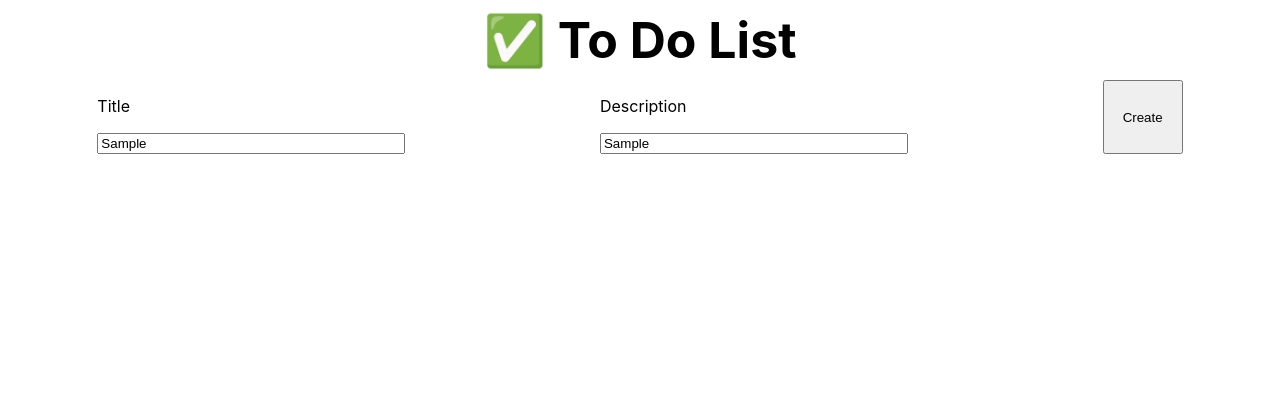
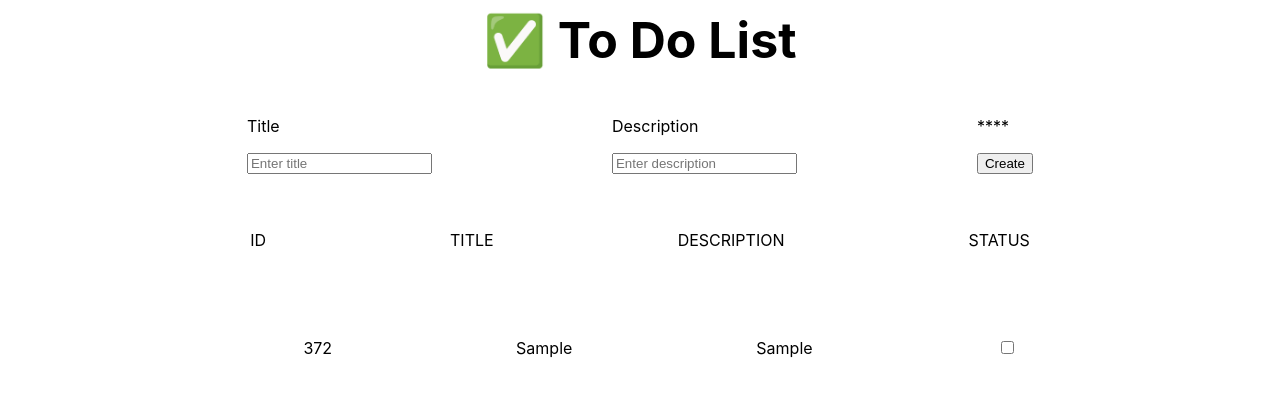
Before and after one commit to solomiiasabat/to-do-list, a React (Create React App) app: page / in a window 1280 px wide. Both pictures are taken after typing "Sample", "Sample" into the empty fields and a click on the button "Create". Shown: the top 396 px of the page. Built offline with nearby package versions, Linux system fonts and the light colour scheme.

Commit message:
after filling the iput form - tasks appear in the list below; created modal window for description section

```diff
--- a/public/index.html
+++ b/public/index.html
@@ -9,9 +9,6 @@
       name="description"
       content="Web site created using create-react-app"
     />
-    <link rel="apple-touch-icon" href="%PUBLIC_URL%/logo192.png" />
-
-    <link rel="manifest" href="%PUBLIC_URL%/manifest.json" />
 
     <title>To Do List</title>
   </head>
--- a/src/components/InputBar.css
+++ b/src/components/InputBar.css
@@ -1,10 +1,13 @@
 .grid-wrapper {
-  display: grid;
-  grid-template-columns: auto auto 80px;
-  justify-content: space-around;
+  display: flex;
+  flex-wrap: wrap;
+  justify-content: center;
 }
 
-.title-engine,
-.description-engine {
-  width: 300px;
+.grid-wrapper > div {
+  padding: 20px 90px;
 }
+
+.grid-wrapper > button {
+  padding: 20px 90px;
+}
--- a/src/components/InputBar.js
+++ b/src/components/InputBar.js
@@ -2,30 +2,74 @@ import React, { useState } from "react";
 import "./InputBar.css";
 import TaskList from "./TaskList";
 
-export default function input_bar() {
+export default function InputBar() {
+  const [taskTitle, setTaskTitle] = useState("");
+  const [taskDescription, setTaskDescription] = useState("");
+  const [tasks, setTasks] = useState([]);
+
+  function handleTaskChange(event) {
+    setTaskTitle(event.target.value);
+  }
+
+  function handleDescriptionChange(event) {
+    setTaskDescription(event.target.value);
+  }
+
+  function addDownTasks() {
+    if (!taskTitle || !taskDescription) {
+      return;
+    }
+
+    const newTask = {
+      id: Math.floor(Math.random() * 1000),
+      value1: taskTitle,
+      value2: taskDescription,
+    };
+
+    setTasks((oldList) => [...oldList, newTask]);
+    setTaskTitle("");
+    setTaskDescription("");
+
+    console.log(tasks);
+  }
+
   return (
-    <section className="input_bar grid-wrapper">
-      <form className="title_form">
+    <section className="input_bar">
+      <div className="grid-wrapper">
+        <div className="title_form">
           <p className="title">Title</p>
           <input
-          type="text"
+            type="search"
             placeholder="Enter title"
             className="title-engine"
+            value={taskTitle}
+            onChange={handleTaskChange}
           ></input>
-      </form>
+        </div>
 
-      <form className="description_form">
+        <div className="description_form">
           <p className="description">Description</p>
           <input
-          type="text"
+            type="search"
             placeholder="Enter description"
             className="description-engine"
+            value={taskDescription}
+            onChange={handleDescriptionChange}
           ></input>
-      </form>
+        </div>
 
-      <button className="create_button" type="button">
+        <div>
+          <p>****</p>
+          <button
+            className="create_button"
+            type="button"
+            onClick={addDownTasks}
+          >
             Create
           </button>
+        </div>
+      </div>
+      <TaskList tasks={tasks} />
     </section>
   );
 }
--- /dev/null
+++ b/src/components/ModalWindow.css
@@ -0,0 +1,9 @@
+.ModalWindow {
+  background-color: green;
+  position: fixed;
+  top: 30%;
+  padding: 20px;
+  width: 380px;
+  margin-left: -23%;
+  text-align: left;
+}
--- /dev/null
+++ b/src/components/ModalWindow.js
@@ -0,0 +1,19 @@
+import React from "react";
+import "./ModalWindow.css";
+
+export default function ModalWindow(props) {
+  if (!props.open) {
+    return null;
+  }
+  return (
+    <section className="ModalWindow">
+      <header className="title">{props.content.value1}</header>
+      <p className="description-title">Description:</p>
+      <p className="description-text">{props.content.value2}</p>
+      <p className="status">Status</p>
+      <button className="close-btn" onClick={props.close}>
+        Close
+      </button>
+    </section>
+  );
+}
--- /dev/null
+++ b/src/components/TaskList.css
@@ -0,0 +1,29 @@
+.mainTaskTitles,
+.yourTask {
+  display: flex;
+  flex-wrap: wrap;
+  justify-content: center;
+}
+
+.mainTaskTitles > p,
+.yourTask > p {
+  padding: 20px 92px;
+}
+.yourTask > p {
+  padding: 20px 92px;
+  text-align: center;
+}
+
+.modal-window {
+  background: none;
+  color: inherit;
+  border: none;
+  padding: 0;
+  font: inherit;
+  cursor: pointer;
+  outline: inherit;
+}
+
+.modal-window {
+  z-index: -1;
+}
--- a/src/components/TaskList.js
+++ b/src/components/TaskList.js
@@ -0,0 +1,51 @@
+import React, { useState } from "react";
+import "./TaskList.css";
+import ModalWindow from "./ModalWindow";
+
+export default function TaskList(props) {
+  const [openModalWindow, setOpenModalWindow] = useState(false);
+
+  function handleOpen() {
+    setOpenModalWindow(true);
+  }
+
+  function handleClose() {
+    setOpenModalWindow(false);
+  }
+
+  return (
+    <section className="taskList">
+      <header className="mainTaskTitles">
+        <p className="order">ID</p>
+        <p className="titles">TITLE</p>
+        <p className="descriptions">DESCRIPTION</p>
+        <p className="status">STATUS</p>
+      </header>
+
+      <ol className="listOfTitles">
+        {props.tasks.map((task) => {
+          return (
+            <li key={task.id} className="yourTask">
+              <p>{task.id}</p>
+              <p>{task.value1}</p>
+              <p>
+                <button className="modal-window" onClick={handleOpen}>
+                  {task.value2}
+                </button>
+                <ModalWindow
+                  open={openModalWindow}
+                  content={task}
+                  close={handleClose}
+                />
+              </p>
+
+              <p>
+                <input type="checkbox"></input>
+              </p>
+            </li>
+          );
+        })}
+      </ol>
+    </section>
+  );
+}
```
Lines whose indentation alone changed are shown as unchanged.
